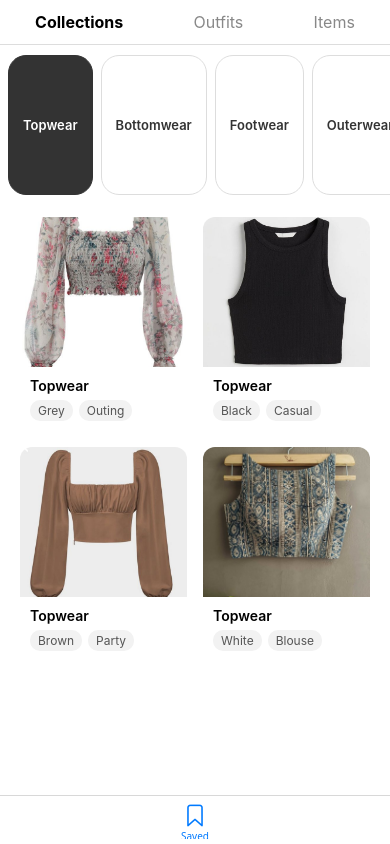
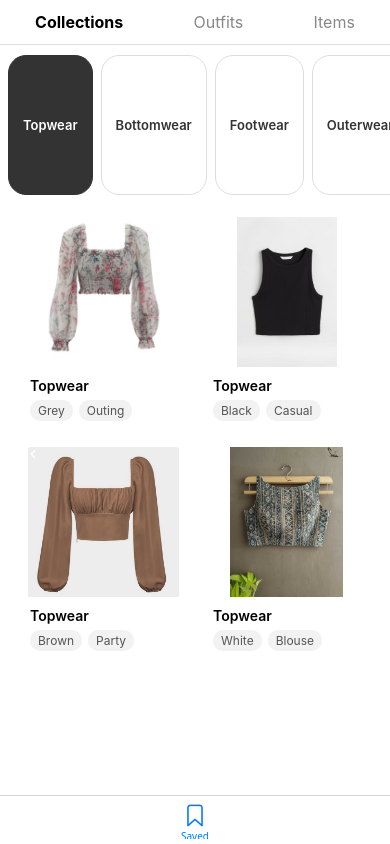
Before and after one commit to SakshiTilkari/customise-outfits, a React Native app in the folder customise-outfits/: screen /Saved in a window 390 px wide. Built offline with nearby package versions, Linux system fonts and the light colour scheme.

Commit message:
Update ItemCard.tsx

```diff
--- a/customise-outfits/components/ItemCard.tsx
+++ b/customise-outfits/components/ItemCard.tsx
@@ -26,7 +26,7 @@ const styles = StyleSheet.create({
   cardImage: {
     width: '100%',
     height: 150,
-    resizeMode: 'cover',
+     resizeMode: 'contain',
   },
   cardBody: {
     padding: 10,
```
